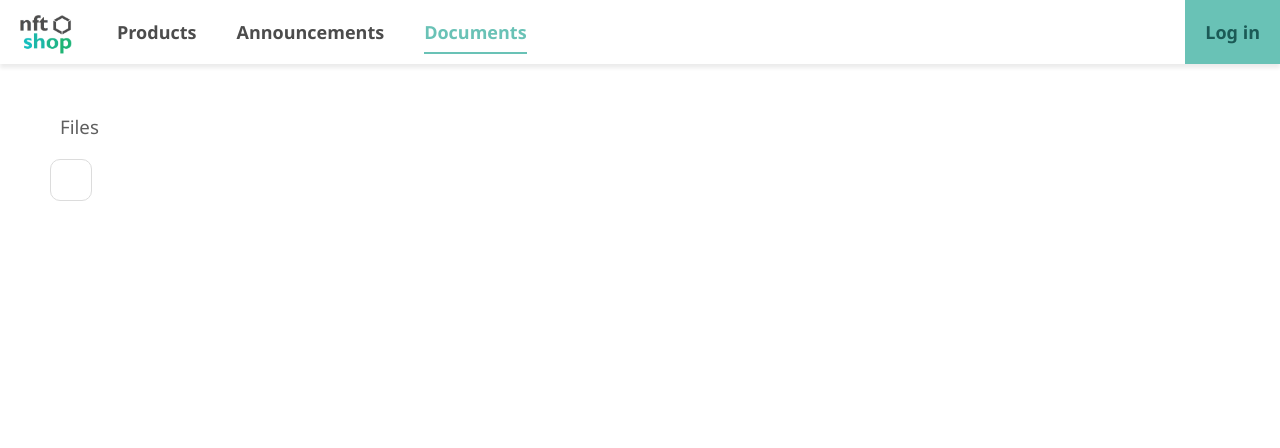
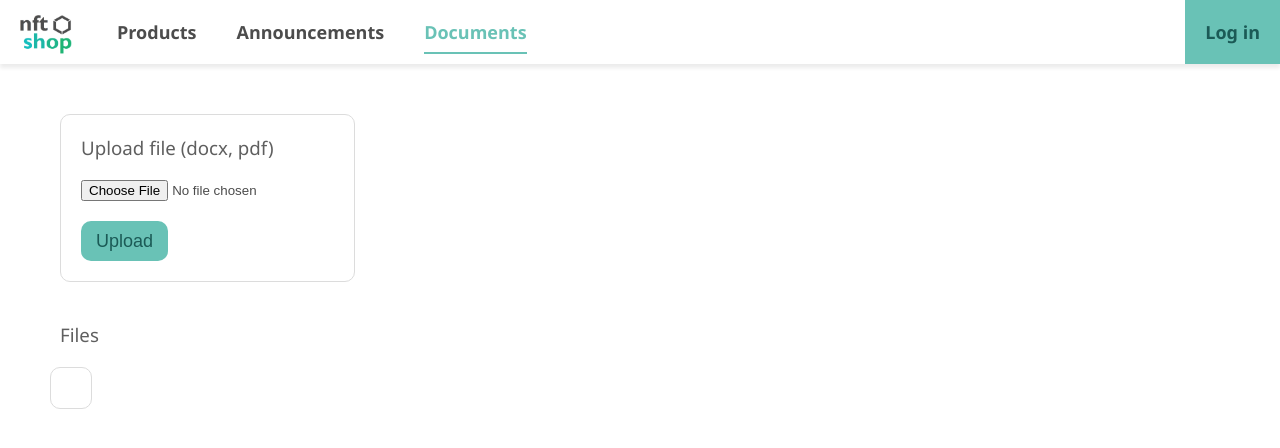
Before and after one commit to LennonStolk/ProjectP8, a PHP site: page /Pages/documents.php in a window 1280 px wide. Shown: the top 448 px of the page. Run offline with PHP 8.4, Linux system fonts and the light colour scheme.

Commit message:
Upload document form

```diff
--- a/Pages/documents.php
+++ b/Pages/documents.php
@@ -40,6 +40,11 @@
         }
     ?>
     <section class="main">
+        <form action="uploaddocument.php" method="post" enctype="multipart/form-data" class="file-form">
+            <h3 class='title'>Upload file (docx, pdf)</h3>
+            <input type="file" name="file">
+            <input type="submit" value="Upload" name="submit">
+        </form>
         <h3 class='title'>Files</h3>
         <section class="files">
             <?php
--- a/Styling/main.css
+++ b/Styling/main.css
@@ -226,3 +226,39 @@ body {
     width: 155px;
     text-align: right;
 }
+
+.file-form {
+    display: flex;
+    flex-direction: column;
+    width: max-content;
+    margin: 10px;
+    border: 1px solid rgb(220, 220, 220);
+    border-radius: 10px;
+    padding: 10px;
+}
+
+.file-form > * {
+    width: max-content;
+    margin: 10px;
+}
+
+.file-form > input[type="file"] {
+    color:rgb(76, 76, 76);
+    border-color: red;
+}
+
+.file-form > input[type="submit"] {
+    border-radius: 10px;
+    height: 40px;
+    margin: 10px;
+    border: none;
+    background-color: #69c2b6;
+    color: rgb(27, 90, 86);
+    font-size: 18px;
+    padding: 0 15px;
+    transition: cubic-bezier(0.075, 0.82, 0.165, 1) 500ms;
+}
+
+.file-form> input[type="submit"]:hover {
+    transform: translateY(-3px);
+}
```
Also changed, not shown: Pages/uploaddocument.php (added).
